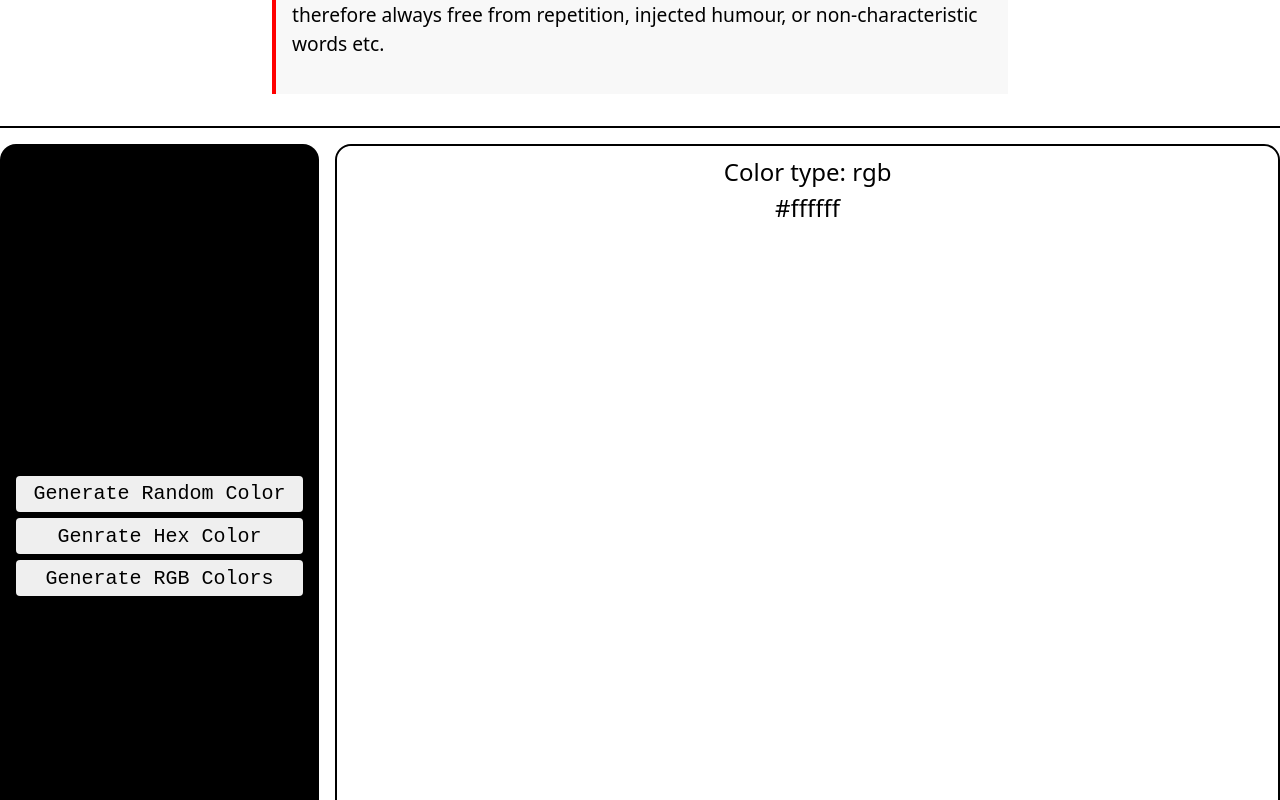
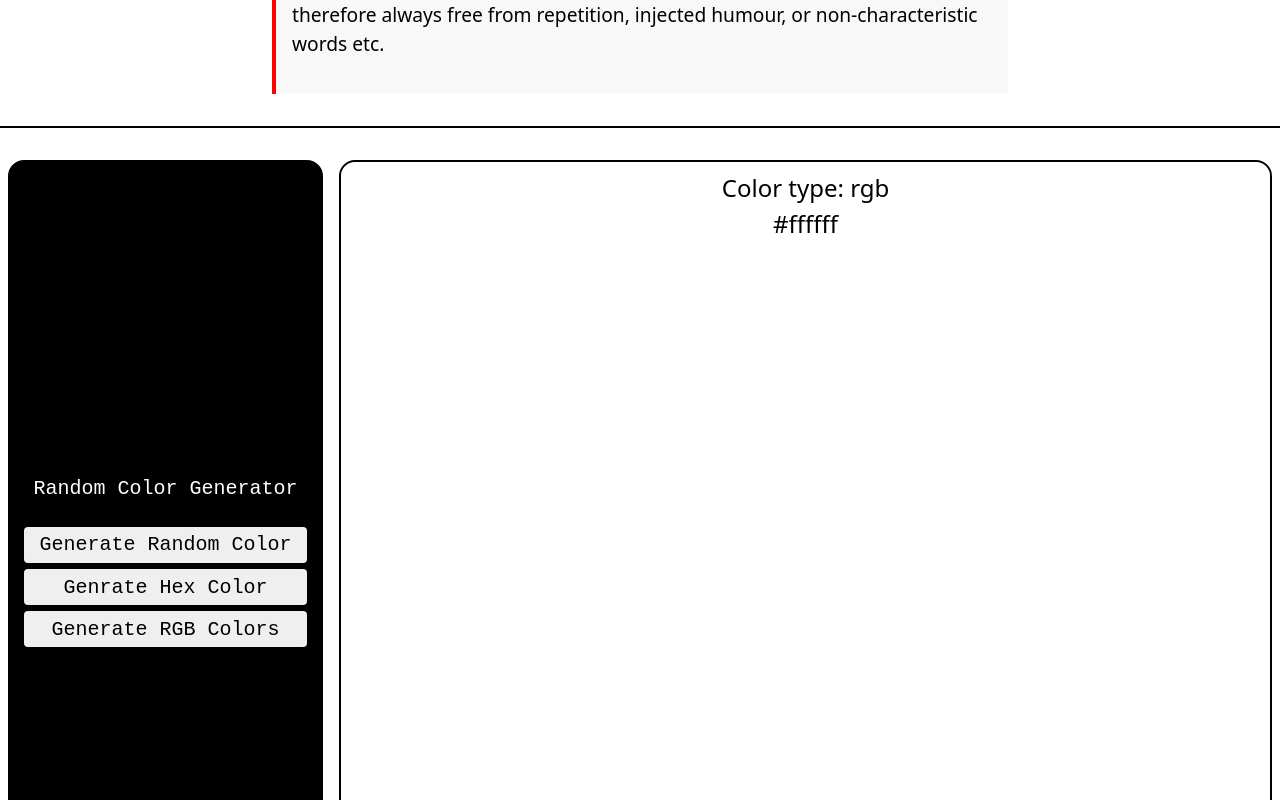
Before and after one commit to RavjitSingh2000/React, a React (Vite) app in the folder react-projects/: page / in a window 1280 px wide. Shown: the part 1780-2580 px from the top of the page. Built offline with nearby package versions, Linux system fonts and the light colour scheme.

Commit message:
Project (2/25): Random Color Generator complete (more css updates)

```diff
--- a/react-projects/src/components/RandomColorGenerator/index.jsx
+++ b/react-projects/src/components/RandomColorGenerator/index.jsx
@@ -21,6 +21,7 @@ export default function RandomColorGenerator() {
     return (
         <div className="main-container">
             <nav className="main-nav">
+                <p>Random Color Generator</p>
                 <button onClick={() => handleRandomColor()}>Generate Random Color</button>
                 <button onClick={() => setColorType('hex')}>Genrate Hex Color</button>
                 <button onClick={() => setColorType('rgb')}>Generate RGB Colors</button>
--- a/react-projects/src/components/RandomColorGenerator/style.css
+++ b/react-projects/src/components/RandomColorGenerator/style.css
@@ -4,7 +4,7 @@
     display: flex;
     flex-direction: row;
     border-top: 2px solid black;
-    padding-top: 1rem;
+    padding: 2rem 0.5rem;
 }
 
 .main-nav {
@@ -18,6 +18,11 @@
     justify-content: center;
     border-radius: 1rem;
     margin-right: 1rem;
+}
+.main-nav>p{
+    color: white;
+    font-family: monospace;
+    font-size: x-large;
 }
 
 .main-nav>button {
```
